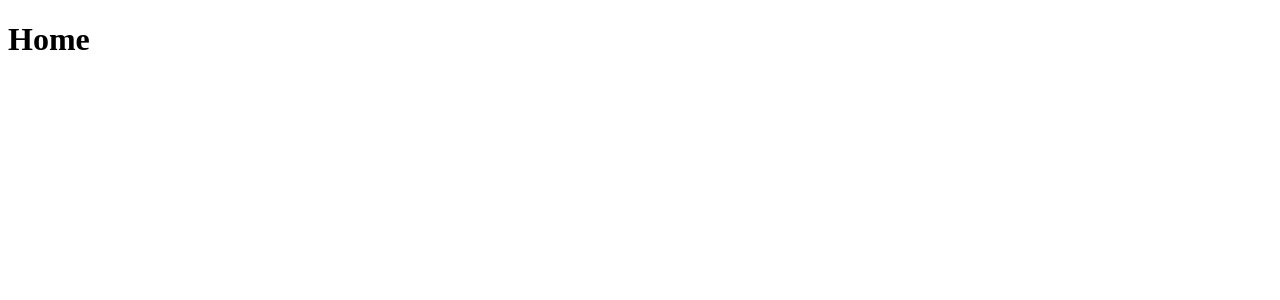
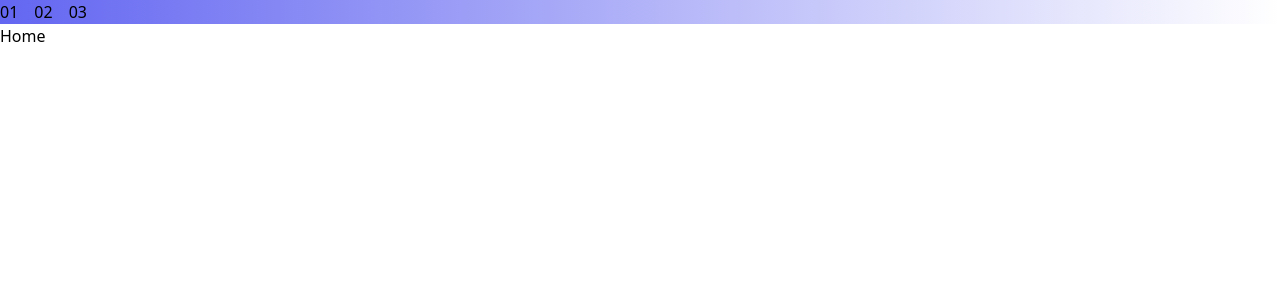
Before and after one commit to panorama-softwares/homerun, a Next.js app: page / in a window 1280 px wide. Shown: the top 300 px of the page. Built offline with nearby package versions, Linux system fonts and the light colour scheme.

Commit message:
adding tailwind

```diff
--- a/components/Header/index.tsx
+++ b/components/Header/index.tsx
@@ -0,0 +1,15 @@
+import React from 'react';
+
+const Header = ({ }: any) => {
+    return (
+        <>
+            <div className="flex space-x-4 bg-gradient-to-r from-indigo-500">
+                <div>01</div>
+                <div>02</div>
+                <div>03</div>
+            </div>
+        </>
+    )
+}
+
+export default Header
--- a/components/Layout/index.tsx
+++ b/components/Layout/index.tsx
@@ -1,4 +1,5 @@
-import React from 'react'
+import React from 'react';
+import header from '../Header';
 
 const Layout = ({ children }: any) => {
     return (
--- a/pages/_app.tsx
+++ b/pages/_app.tsx
@@ -1,3 +1,4 @@
+import '../styles/globals.css'
 import type { AppProps } from 'next/app'
 
 export default function MyApp({ Component, pageProps }: AppProps) {
--- a/pages/index.tsx
+++ b/pages/index.tsx
@@ -1,9 +1,13 @@
 import Layout from '../components/Layout';
+import Header from '../components/Header';
 
 export default function Home({ }) {
     return (
-        <Layout>
-            <h1>Home</h1>
-        </Layout>
+        <>
+            <Header></Header>
+            <Layout>
+                <h1>Home</h1>
+            </Layout>
+        </>
     )
 }
--- /dev/null
+++ b/styles/globals.css
@@ -0,0 +1,3 @@
+@tailwind base;
+@tailwind components;
+@tailwind utilities;
--- a/tailwind.config.js
+++ b/tailwind.config.js
@@ -1,9 +1,9 @@
 /** @type {import('tailwindcss').Config} */
 module.exports = {
   content: [
-    './src/pages/**/*.{js,ts,jsx,tsx,mdx}',
-    './src/components/**/*.{js,ts,jsx,tsx,mdx}',
-    './src/app/**/*.{js,ts,jsx,tsx,mdx}',
+    './pages/**/*.{js,ts,jsx,tsx,mdx}',
+    './components/**/*.{js,ts,jsx,tsx,mdx}',
+    './app/**/*.{js,ts,jsx,tsx,mdx}',
   ],
   theme: {
     extend: {
```
